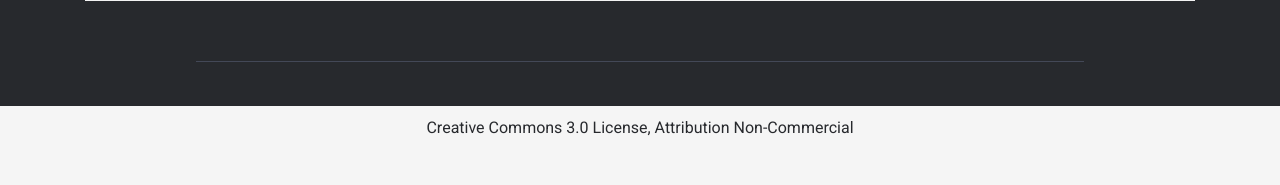
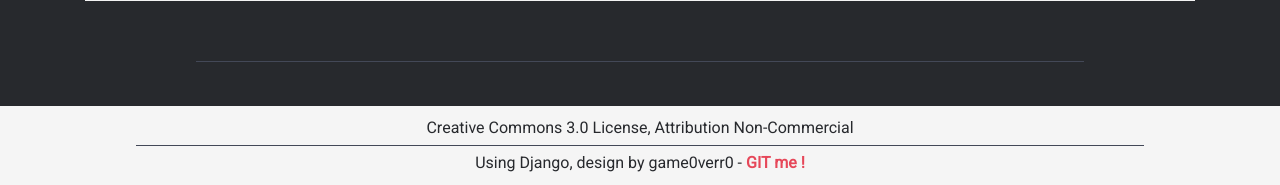
Before and after one commit to game0verr0/game0verflows, a Django app: page / in a window 1280 px wide. Shown: the part 1666-1851 px from the top of the page. Before the commit the page ends 1802 px from the top, so only its background shows below. Run offline with Django 3.2, Linux system fonts and the light colour scheme; some libraries are stand-ins or nearby versions.

Commit message:
Test de commit

```diff
--- a/static/css/main.css
+++ b/static/css/main.css
@@ -107,3 +107,11 @@ footer {
     color: #27292d;
     padding: 10px;
 }
+
+footer a {
+    color: #E64759 !important;
+}
+
+footer hr {
+    margin: 5px auto;
+}
--- a/templates/squeleton.html
+++ b/templates/squeleton.html
@@ -39,6 +39,8 @@
 
     <footer>
         Creative Commons 3.0 License, Attribution Non-Commercial
+        <hr>
+        Using Django, design by game0verr0 - <a href="https://github.com/game0verr0/game0verflows">GIT me !</a>
     </footer>
 </body>
 
```
Also changed, not shown: README.md.
